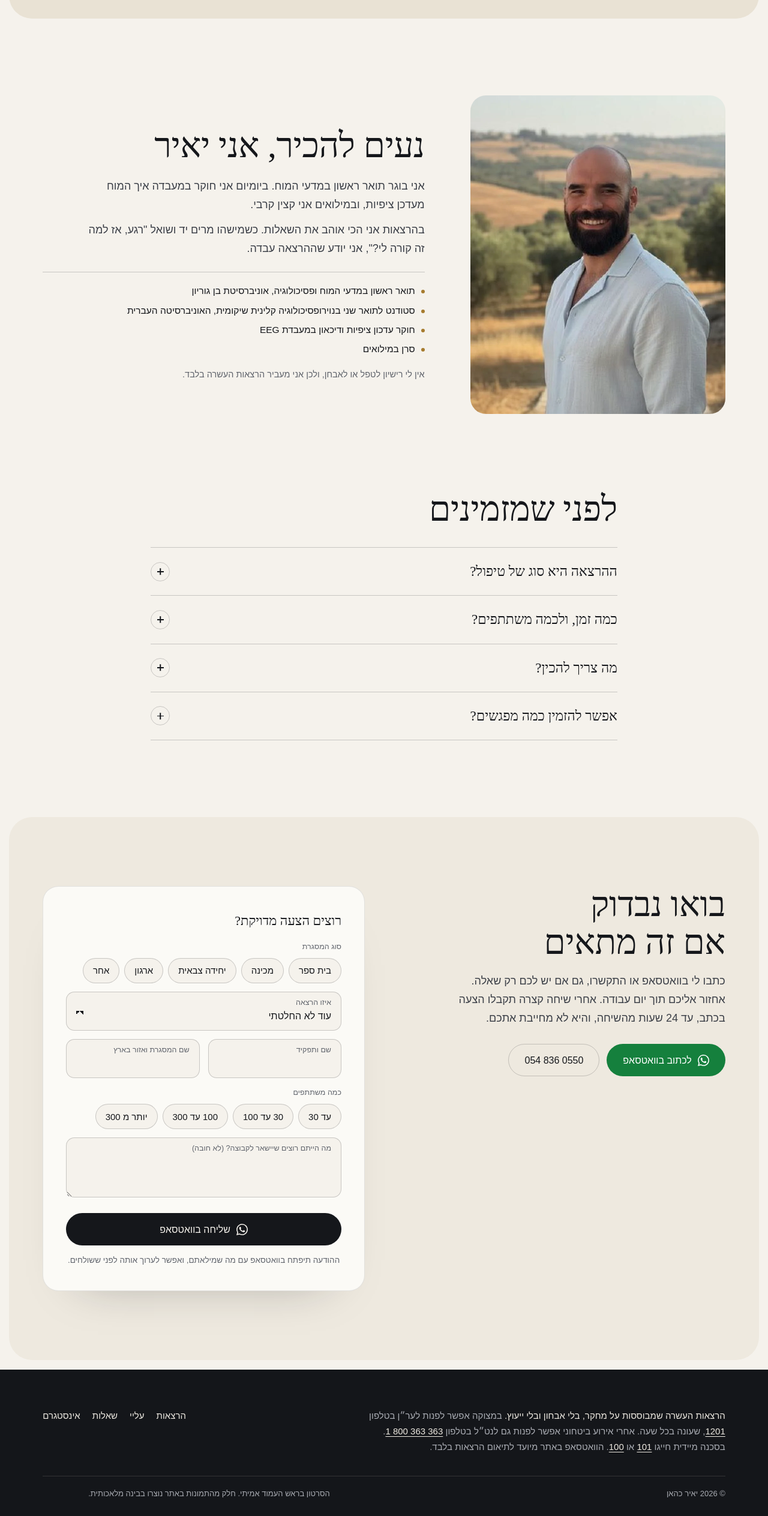
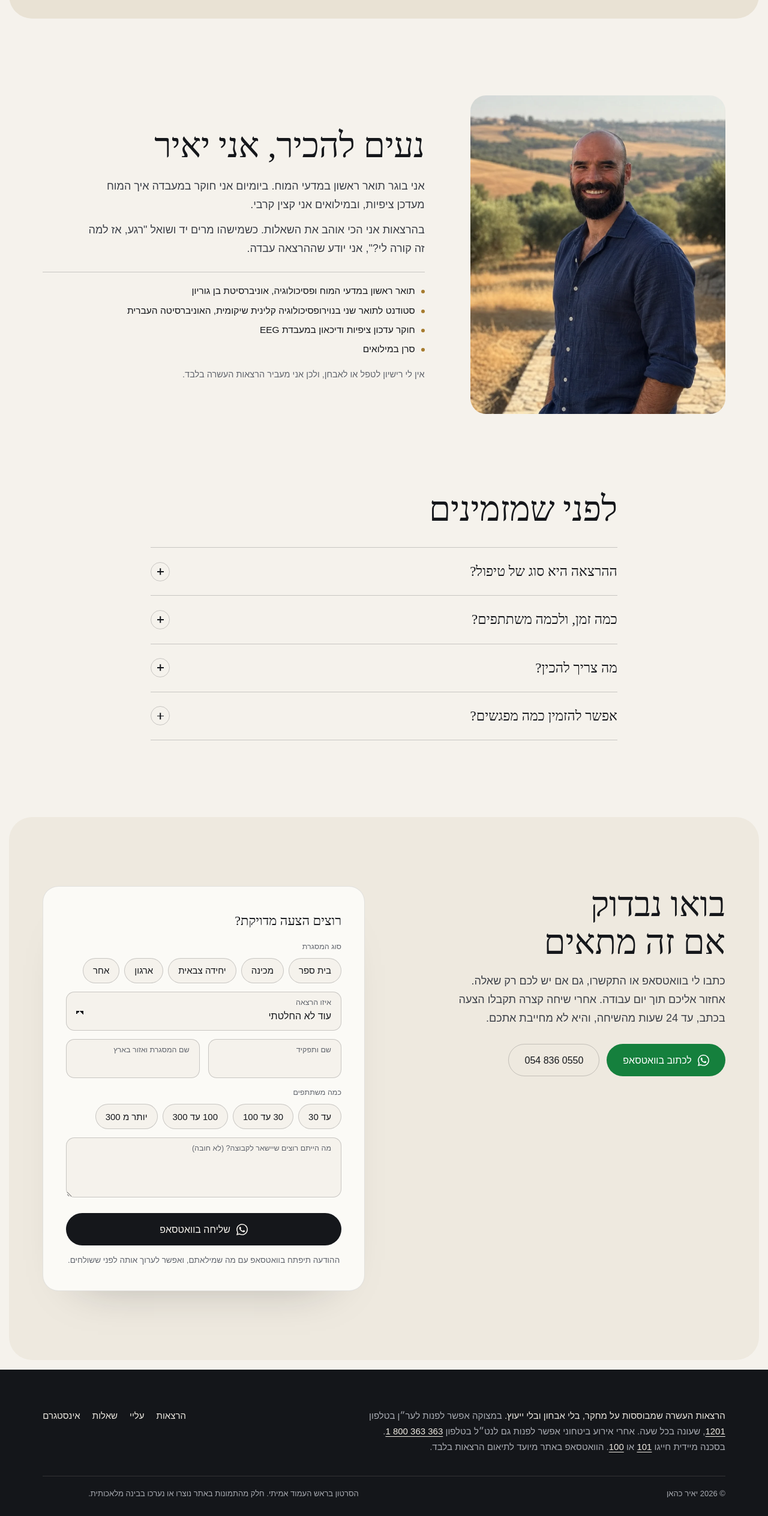
Before and after one commit to YairKahan/yairkahan, a plain HTML site: page index.html in a window 1280 px wide. Shown: the part 2529-5056 px from the top of the page at 60% size. Drawn offline with Linux system fonts and the light colour scheme; a web font is replaced by a local one.

Commit message:
About photo: navy shirt instead of the white one from the video
Co-Authored-By: Claude Opus 5.5 <noreply@anthropic.com>

```diff
--- a/index.html
+++ b/index.html
@@ -524,7 +524,7 @@ footer{background:var(--night);color:var(--on-night-2);padding:clamp(40px,5vw,64
 <section class="about" id="about" aria-labelledby="about-h">
   <div class="wrap about-grid">
     <figure class="about-ph solo">
-      <img class="main" src="assets/p-about.webp" alt="יאיר כהאן" loading="lazy" width="812" height="1016">
+      <img class="main" src="assets/p-about2.webp" alt="יאיר כהאן" loading="lazy" width="960" height="1200">
     </figure>
     <div class="about-txt">
       <h2 id="about-h">נעים להכיר, אני יאיר</h2>
@@ -616,7 +616,7 @@ footer{background:var(--night);color:var(--on-night-2);padding:clamp(40px,5vw,64
         <a href="https://www.instagram.com/yair.kahan/" target="_blank" rel="noopener">אינסטגרם</a>
       </nav>
     </div>
-    <div class="f-bot"><span>© 2026 יאיר כהאן</span><span>הסרטון בראש העמוד אמיתי. חלק מהתמונות באתר נוצרו בבינה מלאכותית.</span></div>
+    <div class="f-bot"><span>© 2026 יאיר כהאן</span><span>הסרטון בראש העמוד אמיתי. חלק מהתמונות באתר נוצרו או נערכו בבינה מלאכותית.</span></div>
   </div>
 </footer>
 
```
Also changed, not shown: assets/p-about.webp (deleted), assets/p-about2.webp (added).
